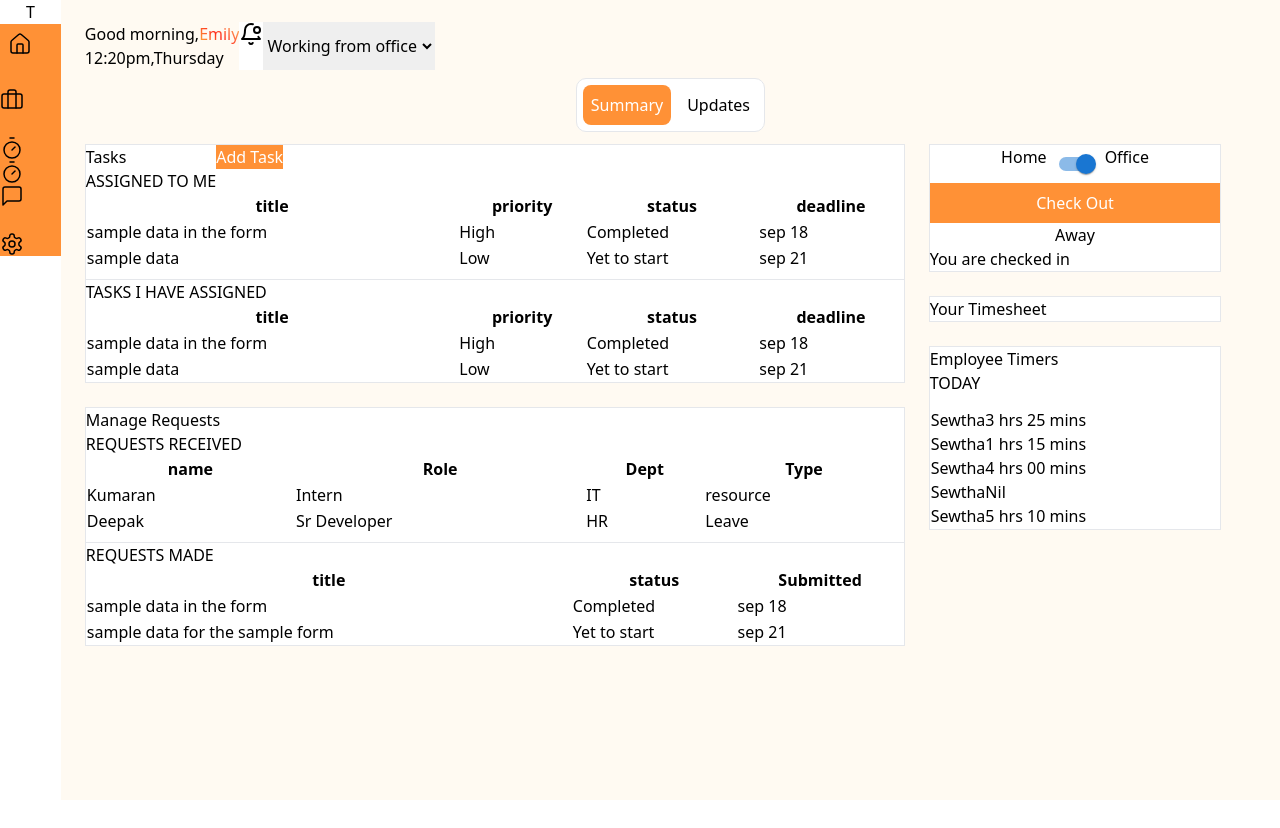
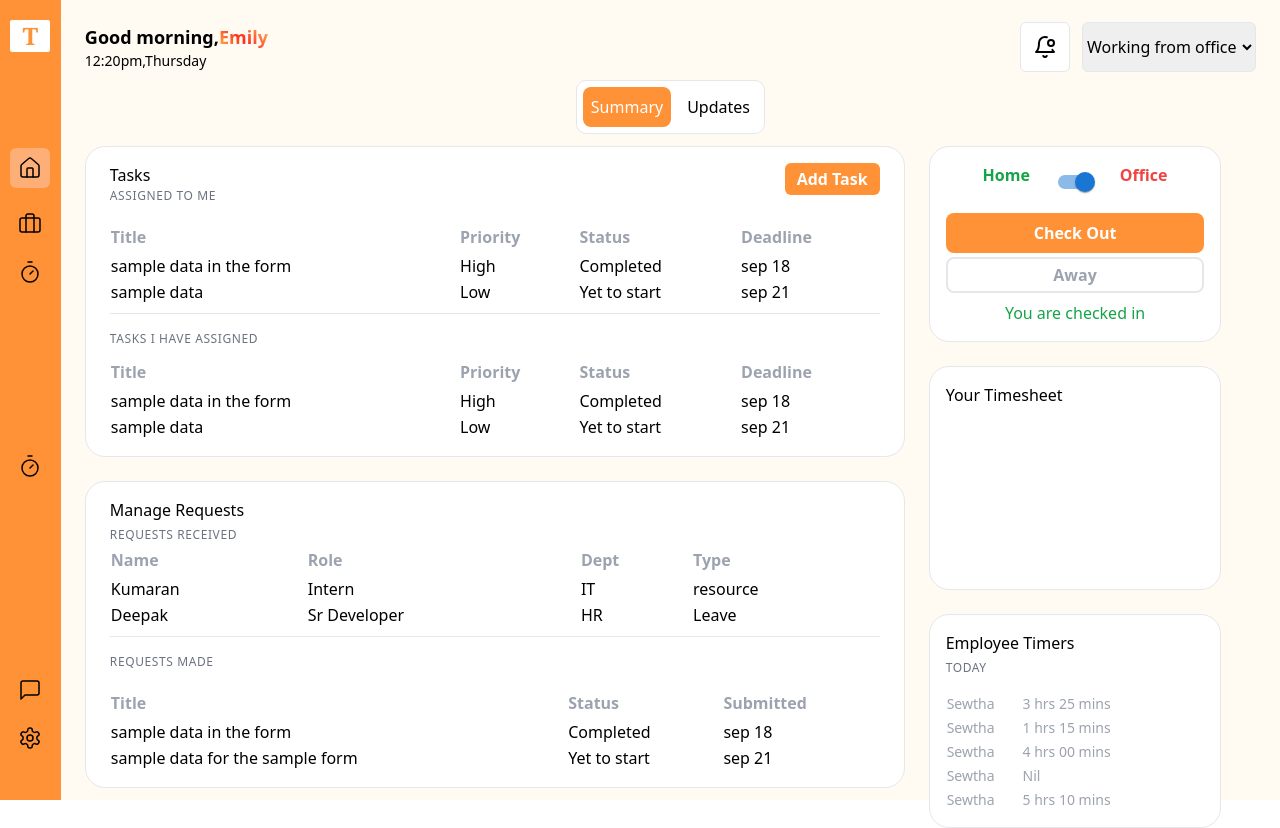
Before and after one commit to Jeethula/TimeManager, a Next.js app: page / in a window 1280 px wide. Before the commit the page ends 800 px from the top, so only its background shows below. Built offline with nearby package versions, Linux system fonts and the light colour scheme.

Commit message:
Refactor Tailwind config to include new component directory

```diff
--- a/tailwind.config.ts
+++ b/tailwind.config.ts
@@ -3,9 +3,8 @@ import type { Config } from "tailwindcss";
 const config: Config = {
   content: [
     "./src/pages/**/*.{js,ts,jsx,tsx,mdx}",
-    "./src/components/**/*.{js,ts,jsx,tsx,mdx}",
+    "./src/Components/**/*.{js,ts,jsx,tsx,mdx}",
     "./src/app/**/*.{js,ts,jsx,tsx,mdx}",
-    "./Components/**/*.{js,ts,jsx,tsx,mdx}",
   ],
   theme: {
     extend: {
```
